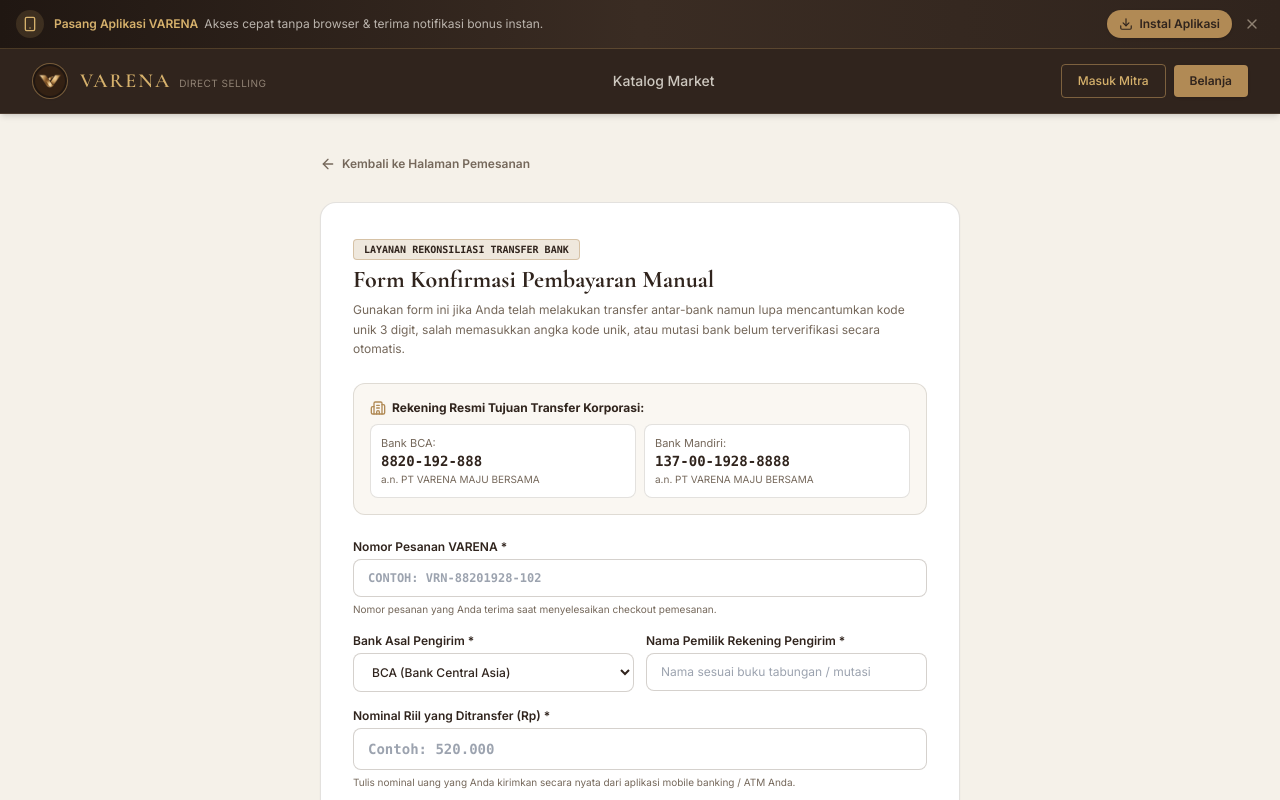
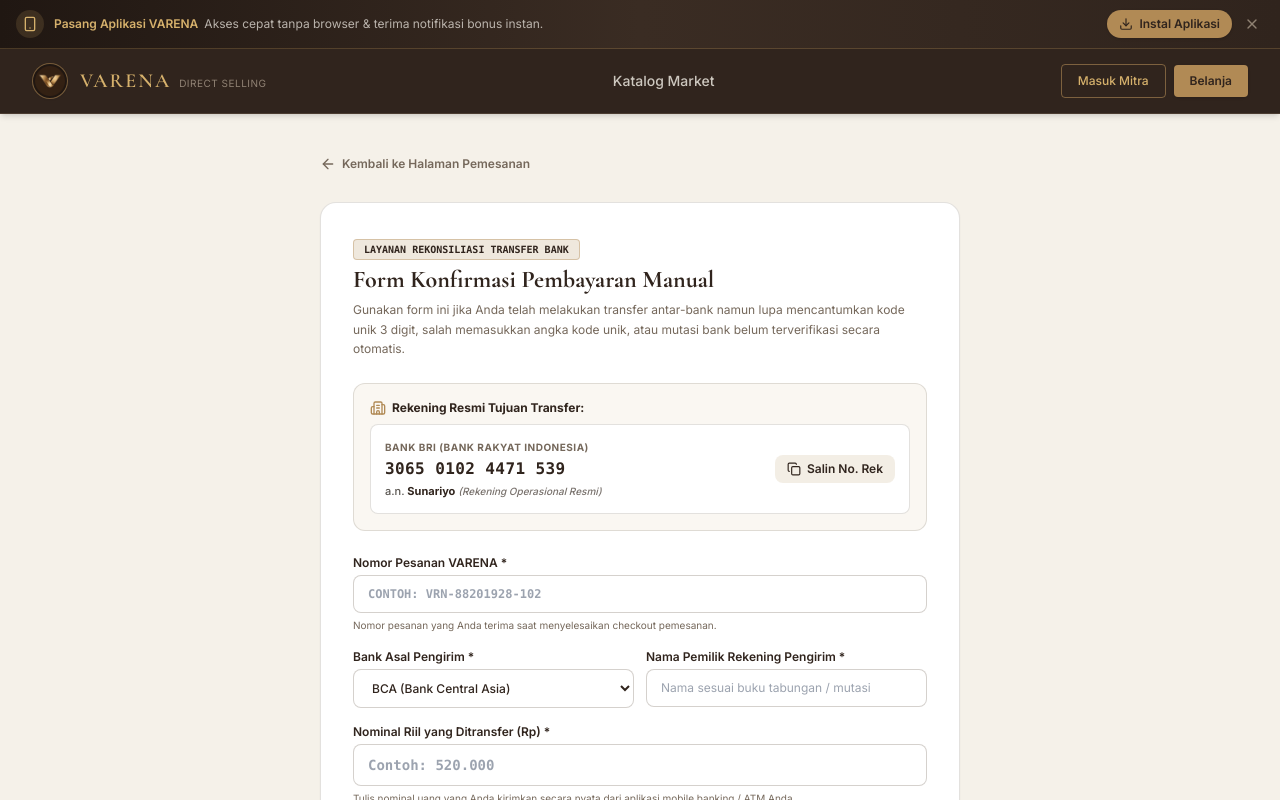
Before and after one commit to holisahmad/varena, a Next.js app: page /confirm-payment in a window 1280 px wide. Shown: the top 800 px of the page. Built offline with nearby package versions, Linux system fonts and the light colour scheme.

Commit message:
feat(payment): set temporary operational bank account to BRI a.n. Sunariyo

```diff
--- a/src/app/checkout/page.tsx
+++ b/src/app/checkout/page.tsx
@@ -3,7 +3,8 @@
 import React, { useState, useEffect, Suspense } from 'react';
 import { useSearchParams } from 'next/navigation';
 import Link from 'next/link';
-import { ShoppingBag, CheckCircle, ShieldCheck, CreditCard, ArrowRight, Sparkles } from 'lucide-react';
+import { ShoppingBag, CheckCircle, ShieldCheck, CreditCard, ArrowRight, Sparkles, Copy, Check } from 'lucide-react';
+import { PRIMARY_COMPANY_BANK } from '@/config/bank';
 
 function CheckoutContent() {
   const searchParams = useSearchParams();
@@ -32,6 +33,13 @@ function CheckoutContent() {
   const [orderResult, setOrderResult] = useState<any>(null);
   const [settleResult, setSettleResult] = useState<any>(null);
   const [settling, setSettling] = useState(false);
+  const [copiedBank, setCopiedBank] = useState(false);
+
+  const copyAccountNumber = (accountNum: string) => {
+    navigator.clipboard?.writeText(accountNum.replace(/\s+/g, ''));
+    setCopiedBank(true);
+    setTimeout(() => setCopiedBank(false), 2000);
+  };
 
   useEffect(() => {
     // 1. Fetch available product variants
@@ -499,10 +507,40 @@ function CheckoutContent() {
                 </div>
 
                 {/* Bank destination */}
-                <div className="p-3 rounded-lg bg-white border border-varena-gold/30 text-left space-y-1">
-                  <div className="text-[10px] text-varena-taupe uppercase font-bold">Transfer ke Rekening:</div>
-                  <div className="font-mono font-bold text-varena-espresso">8820-192-888</div>
-                  <div className="text-xs font-semibold text-varena-espresso">BCA — a.n. PT VARENA MAJU BERSAMA</div>
+                <div className="p-3.5 rounded-lg bg-white border border-varena-gold/30 text-left space-y-1.5 shadow-xs">
+                  <div className="flex items-center justify-between">
+                    <div className="text-[10px] text-varena-taupe uppercase font-bold tracking-wider">Transfer ke Rekening:</div>
+                    <button
+                      type="button"
+                      onClick={() => copyAccountNumber(PRIMARY_COMPANY_BANK.accountNumberClean)}
+                      className="inline-flex items-center gap-1 text-[11px] font-semibold text-varena-espresso bg-varena-gold/15 hover:bg-varena-gold/30 px-2 py-0.5 rounded transition"
+                      title="Salin Nomor Rekening"
+                    >
+                      {copiedBank ? (
+                        <>
+                          <Check className="w-3 h-3 text-emerald-600" />
+                          <span className="text-emerald-700">Tersalin</span>
+                        </>
+                      ) : (
+                        <>
+                          <Copy className="w-3 h-3 text-varena-espresso" />
+                          <span>Salin No. Rek</span>
+                        </>
+                      )}
+                    </button>
+                  </div>
+                  <div className="font-mono text-base font-bold text-varena-espresso tracking-wide">
+                    {PRIMARY_COMPANY_BANK.accountNumber}
+                  </div>
+                  <div className="text-xs font-semibold text-varena-espresso flex items-center justify-between">
+                    <span>Bank {PRIMARY_COMPANY_BANK.bankName}</span>
+                    <span className="text-stone-600 font-medium">a.n. {PRIMARY_COMPANY_BANK.accountHolder}</span>
+                  </div>
+                  {PRIMARY_COMPANY_BANK.statusNote && (
+                    <div className="text-[10px] text-stone-500 italic">
+                      *{PRIMARY_COMPANY_BANK.statusNote}
+                    </div>
+                  )}
                 </div>
 
                 {/* Exact amount */}
--- a/src/app/confirm-payment/page.tsx
+++ b/src/app/confirm-payment/page.tsx
@@ -13,7 +13,10 @@ import {
   Building2,
   FileText,
   Clock,
+  Copy,
+  Check,
 } from 'lucide-react';
+import { PRIMARY_COMPANY_BANK } from '@/config/bank';
 
 function ConfirmPaymentContent() {
   const searchParams = useSearchParams();
@@ -29,6 +32,13 @@ function ConfirmPaymentContent() {
   const [loading, setLoading] = useState(false);
   const [successMessage, setSuccessMessage] = useState<string | null>(null);
   const [errorMessage, setErrorMessage] = useState<string | null>(null);
+  const [copiedBank, setCopiedBank] = useState(false);
+
+  const copyAccountNumber = (accountNum: string) => {
+    navigator.clipboard?.writeText(accountNum.replace(/\s+/g, ''));
+    setCopiedBank(true);
+    setTimeout(() => setCopiedBank(false), 2000);
+  };
 
   useEffect(() => {
     const paramOrder = searchParams.get('orderNumber');
@@ -118,21 +128,42 @@ function ConfirmPaymentContent() {
 
         {/* Informasi Rekening Resmi */}
         <div className="p-4 rounded-xl bg-varena-ivory-light border border-varena-taupe/20 text-xs space-y-2">
-          <div className="font-bold text-varena-espresso flex items-center gap-1.5">
-            <Building2 className="w-4 h-4 text-varena-gold" />
-            <span>Rekening Resmi Tujuan Transfer Korporasi:</span>
+          <div className="font-bold text-varena-espresso flex items-center justify-between">
+            <div className="flex items-center gap-1.5">
+              <Building2 className="w-4 h-4 text-varena-gold" />
+              <span>Rekening Resmi Tujuan Transfer:</span>
+            </div>
           </div>
-          <div className="grid grid-cols-1 sm:grid-cols-2 gap-2 text-[11px]">
-            <div className="p-2.5 rounded-lg bg-white border border-varena-taupe/20">
-              <div className="text-varena-taupe">Bank BCA:</div>
-              <div className="font-mono font-bold text-varena-espresso text-sm">8820-192-888</div>
-              <div className="text-[10px] text-varena-taupe">a.n. PT VARENA MAJU BERSAMA</div>
+          <div className="p-3.5 rounded-lg bg-white border border-varena-taupe/20 flex flex-col sm:flex-row sm:items-center justify-between gap-3 shadow-xs">
+            <div>
+              <div className="text-varena-taupe text-[10px] uppercase font-bold tracking-wider">
+                Bank {PRIMARY_COMPANY_BANK.bankName} ({PRIMARY_COMPANY_BANK.bankFullName})
+              </div>
+              <div className="font-mono font-bold text-varena-espresso text-base tracking-wide mt-0.5">
+                {PRIMARY_COMPANY_BANK.accountNumber}
+              </div>
+              <div className="text-[11px] text-stone-600 font-medium mt-0.5">
+                a.n. <strong className="text-varena-espresso">{PRIMARY_COMPANY_BANK.accountHolder}</strong>{' '}
+                <span className="text-[10px] text-stone-500 italic">({PRIMARY_COMPANY_BANK.statusNote})</span>
+              </div>
             </div>
-            <div className="p-2.5 rounded-lg bg-white border border-varena-taupe/20">
-              <div className="text-varena-taupe">Bank Mandiri:</div>
-              <div className="font-mono font-bold text-varena-espresso text-sm">137-00-1928-8888</div>
-              <div className="text-[10px] text-varena-taupe">a.n. PT VARENA MAJU BERSAMA</div>
-            </div>
+            <button
+              type="button"
+              onClick={() => copyAccountNumber(PRIMARY_COMPANY_BANK.accountNumberClean)}
+              className="self-start sm:self-center inline-flex items-center gap-1.5 text-xs font-semibold text-varena-espresso bg-varena-gold/15 hover:bg-varena-gold/30 px-3 py-1.5 rounded-lg transition"
+            >
+              {copiedBank ? (
+                <>
+                  <Check className="w-3.5 h-3.5 text-emerald-600" />
+                  <span className="text-emerald-700">Tersalin</span>
+                </>
+              ) : (
+                <>
+                  <Copy className="w-3.5 h-3.5 text-varena-espresso" />
+                  <span>Salin No. Rek</span>
+                </>
+              )}
+            </button>
           </div>
         </div>
 
--- /dev/null
+++ b/src/config/bank.ts
@@ -0,0 +1,26 @@
+// Rekening Bank Resmi Tujuan Pembayaran & Operasional VARENA
+// Saat ini menggunakan rekening operasional terverifikasi an. Sunariyo
+
+export interface CompanyBankAccount {
+  bankName: string;
+  bankFullName: string;
+  accountNumber: string;
+  accountNumberClean: string;
+  accountHolder: string;
+  statusNote?: string;
+  isPrimary: boolean;
+}
+
+export const COMPANY_BANK_ACCOUNTS: CompanyBankAccount[] = [
+  {
+    bankName: 'BRI',
+    bankFullName: 'Bank Rakyat Indonesia',
+    accountNumber: '3065 0102 4471 539',
+    accountNumberClean: '306501024471539',
+    accountHolder: 'Sunariyo',
+    statusNote: 'Rekening Operasional Resmi',
+    isPrimary: true,
+  },
+];
+
+export const PRIMARY_COMPANY_BANK = COMPANY_BANK_ACCOUNTS[0];
--- a/src/lib/whatsapp.ts
+++ b/src/lib/whatsapp.ts
@@ -1,3 +1,5 @@
+import { PRIMARY_COMPANY_BANK } from '@/config/bank';
+
 /**
  * VARENA WhatsApp Gateway & Notification Engine
  * High-conversion automated messaging for members, buyers, and corporate operations
@@ -55,9 +57,9 @@ export function templateOrderInvoice(params: {
     `📦 *Nomor Pesanan*: \`${params.orderNumber}\`\n` +
     `🛍️ *Produk*: ${params.itemsSummary}\n` +
     `💰 *Total Pembayaran*: *Rp${params.total.toLocaleString('id-ID')}*\n\n` +
-    `Silakan transfer ke Rekening Resmi Korporasi:\n` +
-    `🏛️ *Bank BCA*: 8820-192-888\n` +
-    `👤 *Atas Nama*: PT VARENA MAJU BERSAMA\n\n` +
+    `Silakan transfer ke Rekening Operasional Resmi:\n` +
+    `🏛️ *Bank ${PRIMARY_COMPANY_BANK.bankName}*: ${PRIMARY_COMPANY_BANK.accountNumber}\n` +
+    `👤 *Atas Nama*: ${PRIMARY_COMPANY_BANK.accountHolder}\n\n` +
     `Setelah transfer, pesanan Anda akan segera diproses dan dikirim. Terima kasih!`
   );
 }
```
